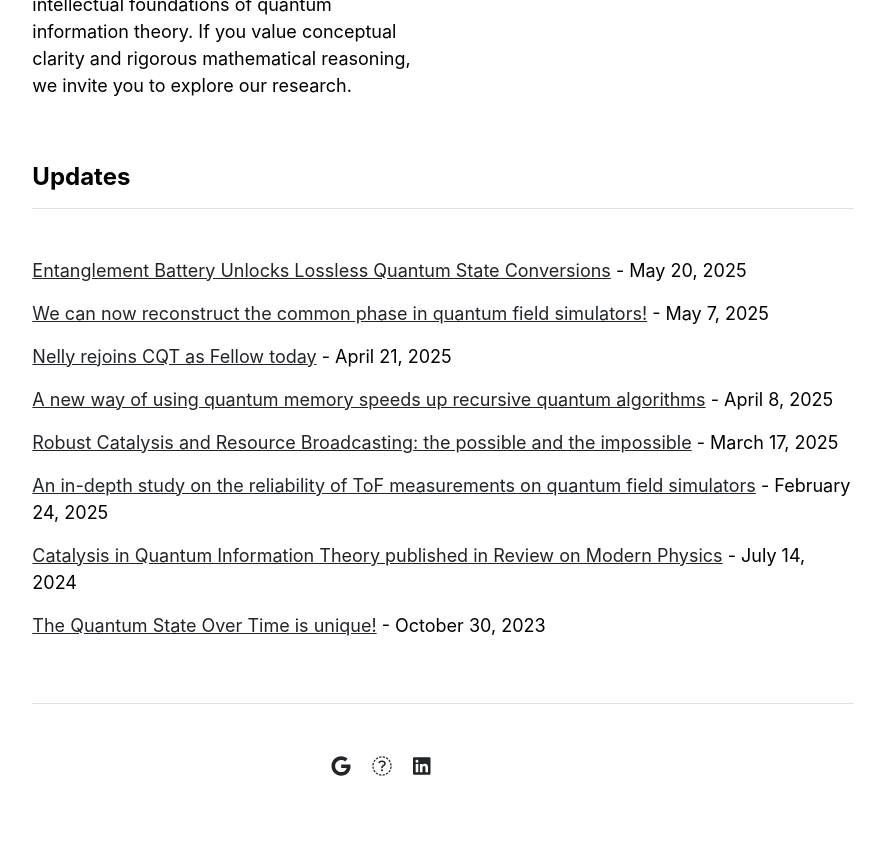
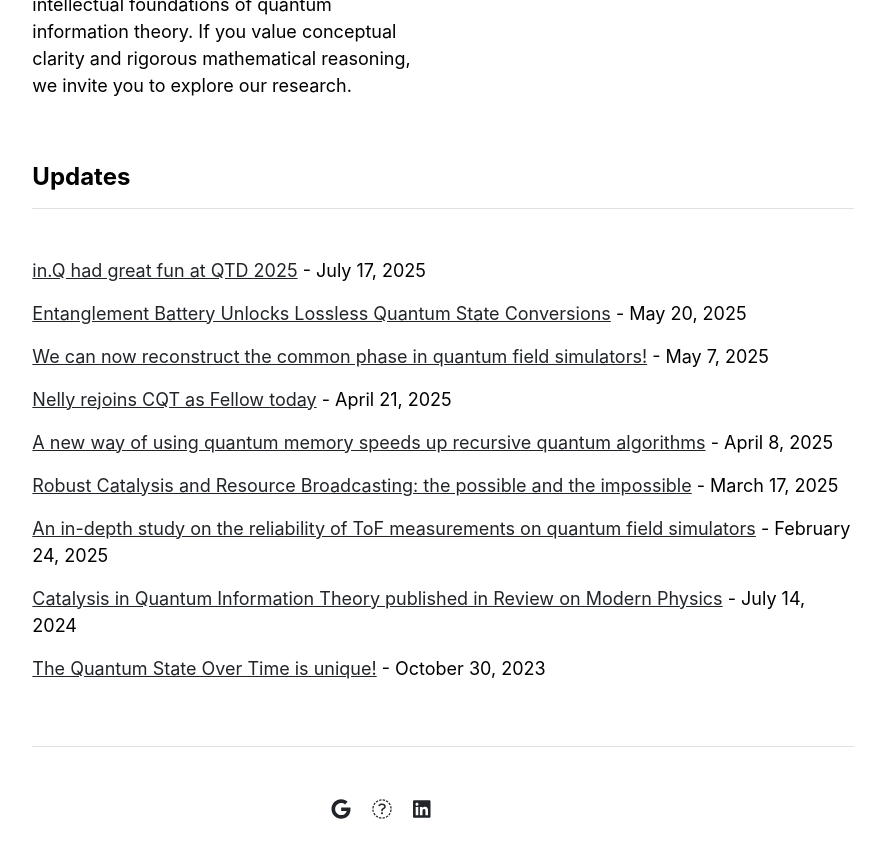
Before and after one commit to nelly-ng/nelly-ng.github.io, a Jekyll site: the page built from index.md, in a window 1280 px wide and 900 px high, scrolled down 1124 px. Shown: the top 858 px of the window, without its empty margins (197-1078 px from the left). Built offline with Jekyll 4.4.1, drawn with Linux system fonts in a browser that asks for light colours.

Commit message:
Update and rename 2025-07-17_QTD.md to 2025-07-17-QTD.md

```diff
--- a/_posts/2025-07-17_QTD.md
+++ b/_posts/2025-07-17-QTD.md
@@ -10,7 +10,7 @@
       It was super inspiring to hear about the amazing work being done by our colleagues from around the world, and I’ve come away more motivated than ever to press on in this rich field -- hoping to continue contributing to increasing its coherence ;)
     </p>
     <div style="display: flex; align-items: flex-start; gap: 20px;">
-  <img src="/assets/img/Jeongrak_QTD.jpg" alt="desc" style="width: 250px; height: auto; flex-shrink: 0;">
+  <img src="/assets/img/jeongrak_qtd1.jpg" alt="desc" style="width: 250px; height: auto; flex-shrink: 0;">
   <div>
     <p>
   in.Q is especially proud to have our own group members, Jeongrak and Taufiq, to share updates on our latest research. Taufiq spoke about our ongoing friendly collaboration with the Atomchip
```
